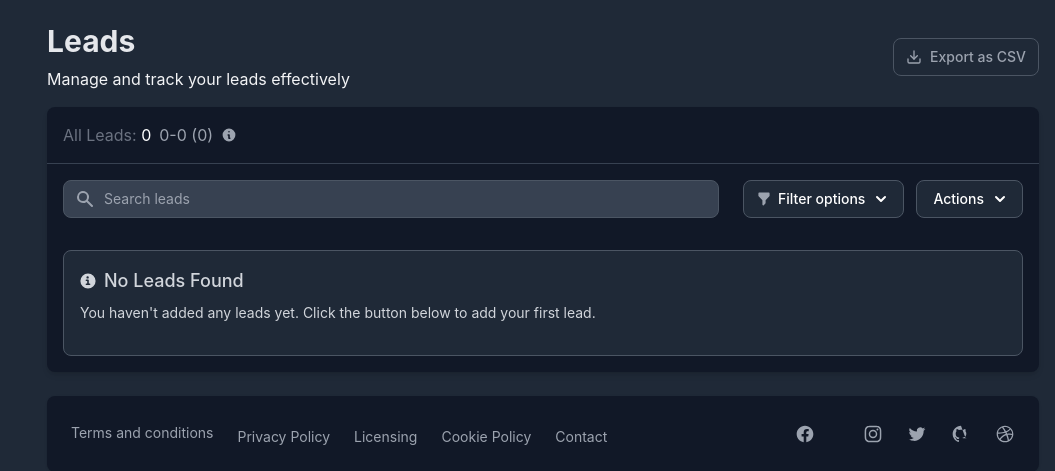
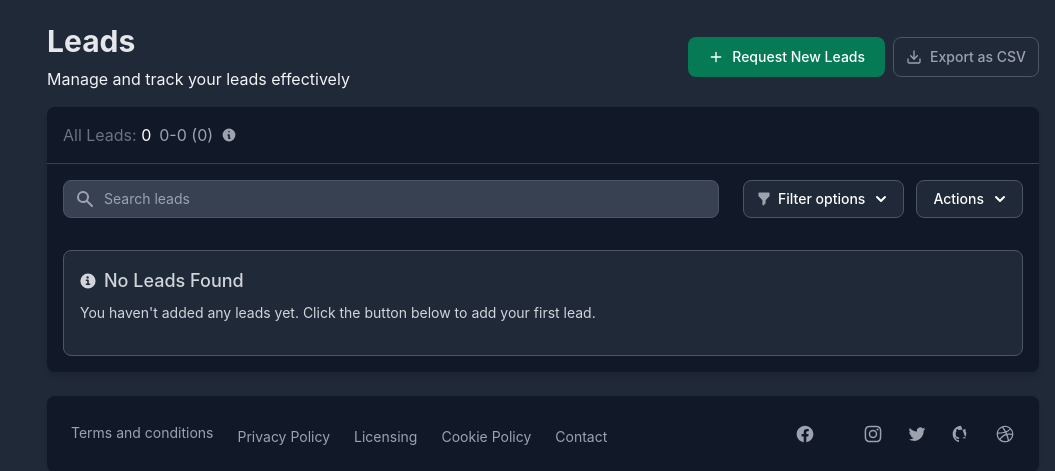
Before and after one commit to Mark-Oise/HabitatHunt, a Django app: page /leads/ in a window 1280 px wide. Shown: the part 65-536 px from the top of the page, without its empty margins (225-1280 px from the left). Run offline with Django 4.2, Linux system fonts and the light colour scheme; a user stored in the database is signed in; data comes from the database, SQL or seed files in the repository; both versions use the stored data as it was after the commit; data that the repository does not hold is empty; some libraries are stand-ins or nearby versions.

Commit message:
Some updates

```diff
--- /dev/null
+++ b/templates/leads/components/drawers/request_lead.html
@@ -0,0 +1,154 @@
+<div id="requestLeadModal" tabindex="-1" aria-hidden="true"
+    class="hidden overflow-y-auto overflow-x-hidden fixed top-0 right-0 left-0 z-50 justify-center items-center w-full md:inset-0 h-[calc(100%-1rem)] md:h-full">
+    <div class="relative p-4 w-full max-w-3xl h-full md:h-auto">
+        <!-- Modal content -->
+        <div class="relative p-4 bg-white rounded-lg shadow dark:bg-gray-800 sm:p-5">
+            <!-- Modal header -->
+            <div class="flex justify-between items-center pb-4 mb-4 rounded-t border-b sm:mb-5 dark:border-gray-600">
+                <div>
+                    <h3 class="text-lg font-semibold text-gray-900 dark:text-white">Request New Leads</h3>
+                    <p class="text-gray-600 text-sm dark:text-gray-100">Configure your lead generation parameters to
+                        find potential clients on social media.
+                </div>
+
+                <button type="button"
+                    class="text-gray-400 bg-transparent hover:bg-gray-200 hover:text-gray-900 rounded-lg text-sm p-1.5 ml-auto inline-flex items-center dark:hover:bg-gray-600 dark:hover:text-white"
+                    data-modal-toggle="createProductModal">
+                    <svg aria-hidden="true" class="w-5 h-5" fill="currentColor" viewbox="0 0 20 20"
+                        xmlns="http://www.w3.org/2000/svg">
+                        <path fill-rule="evenodd"
+                            d="M4.293 4.293a1 1 0 011.414 0L10 8.586l4.293-4.293a1 1 0 111.414 1.414L11.414 10l4.293 4.293a1 1 0 01-1.414 1.414L10 11.414l-4.293 4.293a1 1 0 01-1.414-1.414L8.586 10 4.293 5.707a1 1 0 010-1.414z"
+                            clip-rule="evenodd" />
+                    </svg>
+                    <span class="sr-only">Close modal</span>
+                </button>
+            </div>
+            <!-- Modal body -->
+            <form action="#">
+                <div class="grid gap-4 mb-4 sm:grid-cols-2">
+                    <div><label for="category"
+                            class="block mb-2 text-sm font-medium text-gray-900 dark:text-white">Platform</label>
+                        <select id="category"
+                            class="bg-gray-50 border border-gray-300 text-gray-900 text-sm rounded-lg focus:ring-primary-500 focus:border-primary-500 block w-full p-2.5 dark:bg-gray-700 dark:border-gray-600 dark:placeholder-gray-400 dark:text-white dark:focus:ring-primary-500 dark:focus:border-primary-500">
+                            <option selected="">Select category</option>
+                            <option value="TV">TV/Monitors</option>
+                            <option value="PC">PC</option>
+                            <option value="GA">Gaming/Console</option>
+                            <option value="PH">Phones</option>
+                        </select>
+                    </div>
+                    <div><label for="category"
+                            class="block mb-2 text-sm font-medium text-gray-900 dark:text-white">Pages</label>
+                        <select id="category"
+                            class="bg-gray-50 border border-gray-300 text-gray-900 text-sm rounded-lg focus:ring-primary-500 focus:border-primary-500 block w-full p-2.5 dark:bg-gray-700 dark:border-gray-600 dark:placeholder-gray-400 dark:text-white dark:focus:ring-primary-500 dark:focus:border-primary-500">
+                            <option selected="">Select category</option>
+                            <option value="TV">TV/Monitors</option>
+                            <option value="PC">PC</option>
+                            <option value="GA">Gaming/Console</option>
+                            <option value="PH">Phones</option>
+                        </select>
+                    </div>
+                    <div>
+                        <label for="brand"
+                            class="block mb-2 text-sm font-medium text-gray-900 dark:text-white">Hashtags</label>
+                        <input type="text" name="brand" id="brand"
+                            class="bg-gray-50 border border-gray-300 text-gray-900 text-sm rounded-lg focus:ring-primary-600 focus:border-primary-600 block w-full p-2.5 dark:bg-gray-700 dark:border-gray-600 dark:placeholder-gray-400 dark:text-white dark:focus:ring-primary-500 dark:focus:border-primary-500"
+                            placeholder="Product brand" required="">
+                    </div>
+                    <div>
+                        <label for="price"
+                            class="block mb-2 text-sm font-medium text-gray-900 dark:text-white">Price</label>
+                        <input type="number" name="price" id="price"
+                            class="bg-gray-50 border border-gray-300 text-gray-900 text-sm rounded-lg focus:ring-primary-600 focus:border-primary-600 block w-full p-2.5 dark:bg-gray-700 dark:border-gray-600 dark:placeholder-gray-400 dark:text-white dark:focus:ring-primary-500 dark:focus:border-primary-500"
+                            placeholder="$2999" required="">
+                    </div>
+                    <div class="grid gap-4 sm:col-span-2 md:gap-6 sm:grid-cols-4">
+                        <div>
+                            <label for="weight"
+                                class="block mb-2 text-sm font-medium text-gray-900 dark:text-white">Item weight
+                                (kg)</label>
+                            <input type="number" name="weight" id="weight"
+                                class="bg-gray-50 border border-gray-300 text-gray-900 text-sm rounded-lg focus:ring-primary-600 focus:border-primary-600 block w-full p-2.5 dark:bg-gray-700 dark:border-gray-600 dark:placeholder-gray-400 dark:text-white dark:focus:ring-primary-500 dark:focus:border-primary-500"
+                                placeholder="12" required="">
+                        </div>
+                        <div>
+                            <label for="length"
+                                class="block mb-2 text-sm font-medium text-gray-900 dark:text-white">Lenght (cm)</label>
+                            <input type="number" name="length" id="length"
+                                class="bg-gray-50 border border-gray-300 text-gray-900 text-sm rounded-lg focus:ring-primary-600 focus:border-primary-600 block w-full p-2.5 dark:bg-gray-700 dark:border-gray-600 dark:placeholder-gray-400 dark:text-white dark:focus:ring-primary-500 dark:focus:border-primary-500"
+                                placeholder="105" required="">
+                        </div>
+                        <div>
+                            <label for="breadth"
+                                class="block mb-2 text-sm font-medium text-gray-900 dark:text-white">Breadth
+                                (cm)</label>
+                            <input type="number" name="breadth" id="breadth"
+                                class="bg-gray-50 border border-gray-300 text-gray-900 text-sm rounded-lg focus:ring-primary-600 focus:border-primary-600 block w-full p-2.5 dark:bg-gray-700 dark:border-gray-600 dark:placeholder-gray-400 dark:text-white dark:focus:ring-primary-500 dark:focus:border-primary-500"
+                                placeholder="15" required="">
+                        </div>
+                        <div>
+                            <label for="width"
+                                class="block mb-2 text-sm font-medium text-gray-900 dark:text-white">Width (cm)</label>
+                            <input type="number" name="width" id="width"
+                                class="bg-gray-50 border border-gray-300 text-gray-900 text-sm rounded-lg focus:ring-primary-600 focus:border-primary-600 block w-full p-2.5 dark:bg-gray-700 dark:border-gray-600 dark:placeholder-gray-400 dark:text-white dark:focus:ring-primary-500 dark:focus:border-primary-500"
+                                placeholder="23" required="">
+                        </div>
+                    </div>
+                    <div class="sm:col-span-2"><label for="description"
+                            class="block mb-2 text-sm font-medium text-gray-900 dark:text-white">Description</label><textarea
+                            id="description" rows="4"
+                            class="block p-2.5 w-full text-sm text-gray-900 bg-gray-50 rounded-lg border border-gray-300 focus:ring-primary-500 focus:border-primary-500 dark:bg-gray-700 dark:border-gray-600 dark:placeholder-gray-400 dark:text-white dark:focus:ring-primary-500 dark:focus:border-primary-500"
+                            placeholder="Write product description here"></textarea></div>
+                </div>
+                <div class="mb-4 space-y-4 sm:flex sm:space-y-0">
+                    <div class="flex items-center mr-4">
+                        <input id="inline-checkbox" type="checkbox" value="" name="sellingType"
+                            class="w-4 h-4 bg-gray-100 rounded border-gray-300 text-primary-600 focus:ring-primary-500 dark:focus:ring-primary-600 dark:ring-offset-gray-800 focus:ring-2 dark:bg-gray-700 dark:border-gray-600">
+                        <label for="inline-checkbox"
+                            class="ml-2 text-sm font-medium text-gray-900 dark:text-gray-300">In-store only</label>
+                    </div>
+                    <div class="flex items-center mr-4">
+                        <input id="inline-2-checkbox" type="checkbox" value="" name="sellingType"
+                            class="w-4 h-4 bg-gray-100 rounded border-gray-300 text-primary-600 focus:ring-primary-500 dark:focus:ring-primary-600 dark:ring-offset-gray-800 focus:ring-2 dark:bg-gray-700 dark:border-gray-600">
+                        <label for="inline-2-checkbox"
+                            class="ml-2 text-sm font-medium text-gray-900 dark:text-gray-300">Online selling
+                            only</label>
+                    </div>
+                    <div class="flex items-center mr-4">
+                        <input checked="" id="inline-checked-checkbox" type="checkbox" value="" name="sellingType"
+                            class="w-4 h-4 bg-gray-100 rounded border-gray-300 text-primary-600 focus:ring-primary-500 dark:focus:ring-primary-600 dark:ring-offset-gray-800 focus:ring-2 dark:bg-gray-700 dark:border-gray-600">
+                        <label for="inline-checked-checkbox"
+                            class="ml-2 text-sm font-medium text-gray-900 dark:text-gray-300">Both in-store and
+                            online</label>
+                    </div>
+                </div>
+
+                <div class="items-center space-y-4 sm:flex sm:space-y-0 sm:space-x-4">
+                    <button type="submit"
+                        class="w-full sm:w-auto justify-center text-white inline-flex bg-primary-700 hover:bg-primary-800 focus:ring-4 focus:outline-none focus:ring-primary-300 font-medium rounded-lg text-sm px-5 py-2.5 text-center dark:bg-primary-600 dark:hover:bg-primary-700 dark:focus:ring-primary-800">Add
+                        product</button>
+                    <button
+                        class="w-full sm:w-auto text-white justify-center inline-flex items-center bg-primary-700 hover:bg-primary-800 focus:ring-4 focus:outline-none focus:ring-primary-300 font-medium rounded-lg text-sm px-5 py-2.5 text-center dark:bg-primary-600 dark:hover:bg-primary-700 dark:focus:ring-primary-800">
+                        <svg class="mr-1 -ml-1 w-5 h-5" fill="currentColor" viewbox="0 0 20 20"
+                            xmlns="http://www.w3.org/2000/svg">
+                            <path fill-rule="evenodd"
+                                d="M6 2a1 1 0 00-1 1v1H4a2 2 0 00-2 2v10a2 2 0 002 2h12a2 2 0 002-2V6a2 2 0 00-2-2h-1V3a1 1 0 10-2 0v1H7V3a1 1 0 00-1-1zm0 5a1 1 0 000 2h8a1 1 0 100-2H6z"
+                                clip-rule="evenodd" />
+                        </svg>
+                        Schedule
+                    </button>
+                    <button data-modal-toggle="createProductModal" type="button"
+                        class="w-full justify-center sm:w-auto text-gray-500 inline-flex items-center bg-white hover:bg-gray-100 focus:ring-4 focus:outline-none focus:ring-primary-300 rounded-lg border border-gray-200 text-sm font-medium px-5 py-2.5 hover:text-gray-900 focus:z-10 dark:bg-gray-700 dark:text-gray-300 dark:border-gray-500 dark:hover:text-white dark:hover:bg-gray-600 dark:focus:ring-gray-600">
+                        <svg class="mr-1 -ml-1 w-5 h-5" fill="currentColor" viewbox="0 0 20 20"
+                            xmlns="http://www.w3.org/2000/svg">
+                            <path fill-rule="evenodd"
+                                d="M4.293 4.293a1 1 0 011.414 0L10 8.586l4.293-4.293a1 1 0 111.414 1.414L11.414 10l4.293 4.293a1 1 0 01-1.414 1.414L10 11.414l-4.293 4.293a1 1 0 01-1.414-1.414L8.586 10 4.293 5.707a1 1 0 010-1.414z"
+                                clip-rule="evenodd" />
+                        </svg>
+                        Discard
+                    </button>
+                </div>
+            </form>
+        </div>
+    </div>
+</div>
--- a/templates/leads/leads.html
+++ b/templates/leads/leads.html
@@ -18,6 +18,16 @@
                     </div>
 
                     <div class="flex flex-col sm:flex-row gap-2 w-full md:w-auto">
+                        <button type="button" data-modal-target="requestLeadModal" data-modal-toggle="requestLeadModal"
+                            class="w-full sm:w-auto text-white bg-green-600 hover:bg-green-700 focus:ring-4 focus:outline-none focus:ring-green-300 font-medium rounded-lg text-sm px-5 py-2.5 text-center inline-flex items-center justify-center dark:bg-green-600 dark:hover:bg-green-700 dark:focus:ring-green-800">
+                            <svg class="w-4 h-4 text-white dark:text-white me-2" aria-hidden="true"
+                                xmlns="http://www.w3.org/2000/svg" width="24" height="24" fill="none"
+                                viewBox="0 0 24 24">
+                                <path stroke="currentColor" stroke-linecap="round" stroke-linejoin="round"
+                                    stroke-width="2" d="M5 12h14m-7 7V5"></path>
+                            </svg>
+                            Request New Leads
+                        </button>
 
 
                         <div class="flex flex-col sm:flex-row gap-2 w-full sm:w-auto">
@@ -105,7 +115,7 @@
     </div>
 
 </div>
-
+{% include 'leads/components/drawers/request_lead.html' %}
 {% include 'leads/components/drawers/read_drawer.html' %}
 {% include 'leads/components/drawers/delete_modal.html' %}
 {% include 'leads/components/drawers/edit_lead_drawer.html' %}
@@ -143,7 +153,8 @@
                     <ul class="space-y-2">
                         {% for platform in platforms %}
                         <li class="flex items-center">
-                            <input id="platform-{{ platform.id }}" name="source" type="checkbox" value="{{ platform.id }}"
+                            <input id="platform-{{ platform.id }}" name="source" type="checkbox"
+                                value="{{ platform.id }}"
                                 class="w-4 h-4 bg-gray-100 border-gray-300 rounded text-green-600 focus:ring-green-500 dark:focus:ring-green-600 dark:ring-offset-gray-700 focus:ring-2 dark:bg-gray-600 dark:border-gray-500">
                             <label for="platform-{{ platform.id }}"
                                 class="ml-2 text-sm font-medium text-gray-900 dark:text-gray-100">
```
Also changed, not shown: templates/dashboard/dashboard.html (+4 -4 lines), templates/hashtags/components/hashtag_items.html (+13 -4 lines), db.sqlite3.
